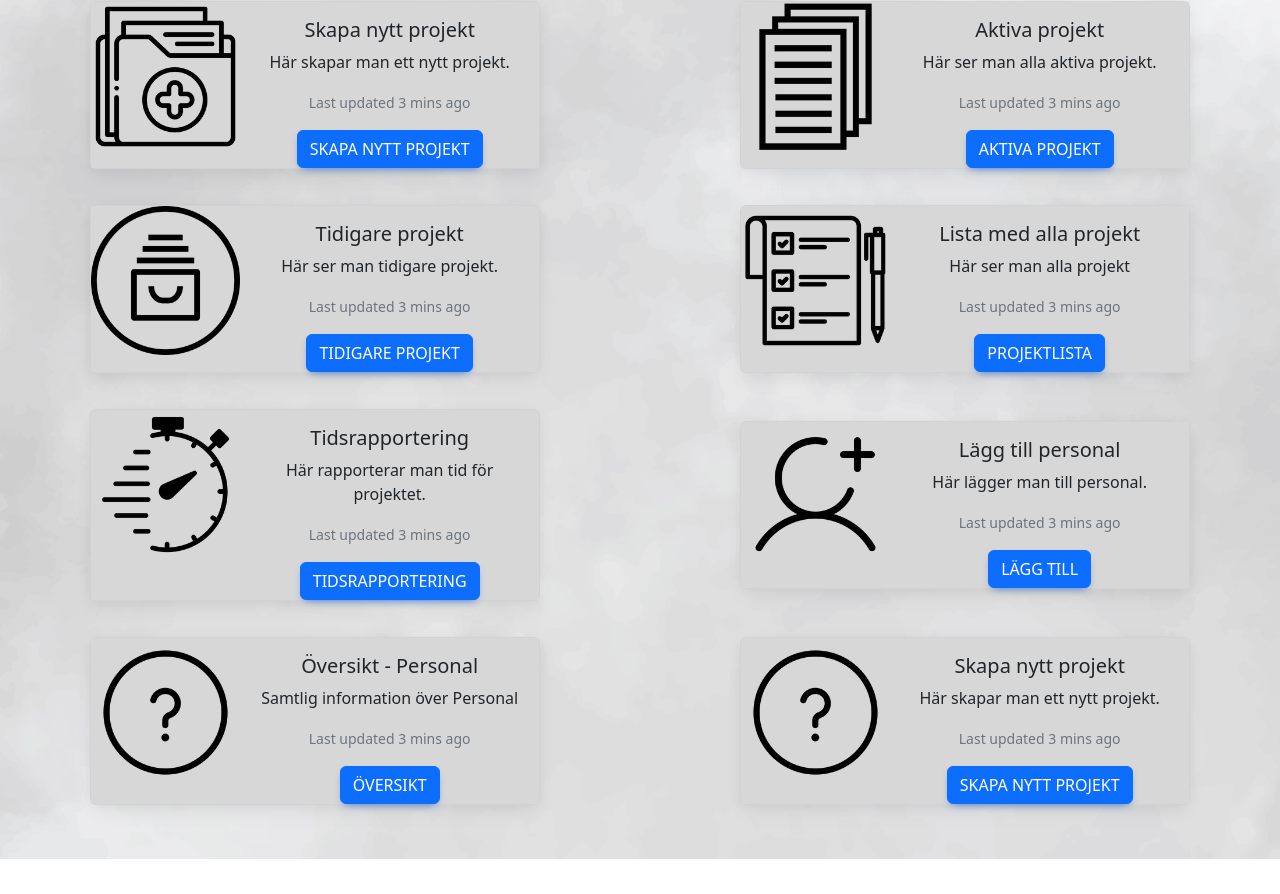
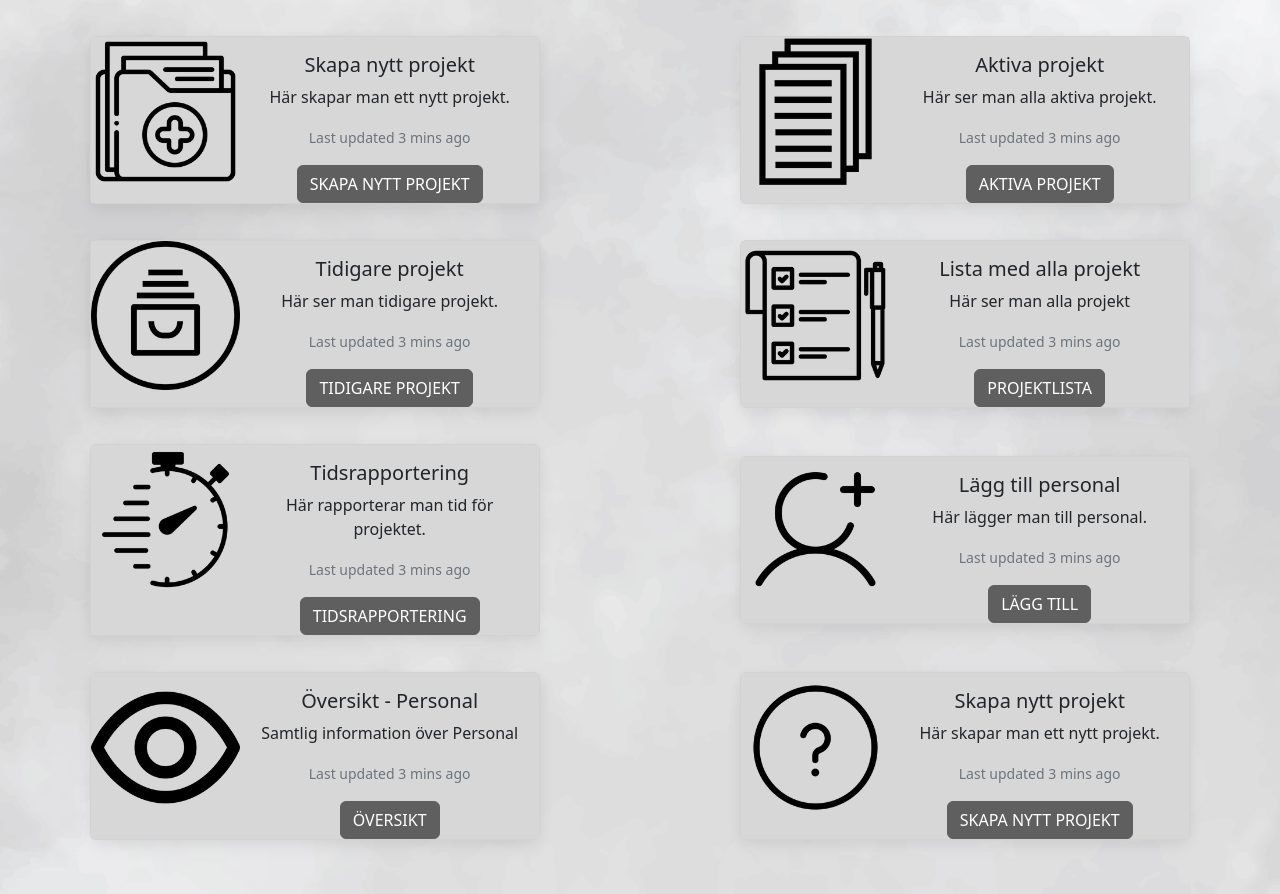
Before and after one commit to peembee/Panda, a React (Create React App) app: page / in a window 1280 px wide. Shown: the part 214-1108 px from the top of the page. Before the commit the page ends 1073 px from the top, so only its background shows below. Built offline with nearby package versions, Linux system fonts and the light colour scheme.

Commit message:
fixed the colors on the buttons, just temporary, and added a icon on the 7th card.

```diff
--- a/src/Css/style.css
+++ b/src/Css/style.css
@@ -8,7 +8,7 @@
 }
 
 .body {
-  padding-top: 15px;
+  padding-top: 50px;
   background: linear-gradient(
     to right,
     rgb(80, 80, 80) 0%,
@@ -25,6 +25,7 @@
 }
 
 .homePage {
+  /* padding-top: 50px; */
   background-image: url(../images/bakgrundprojekt3.jpg);
   background-size: cover;
   background-repeat: no-repeat;
@@ -54,6 +55,18 @@
   width: 100%;
 }
 
+#buttoncss {
+  background-color: rgb(95, 95, 95);
+  border-color: rgb(95, 95, 95);
+  box-shadow: none;
+}
+
+#buttoncss:hover {
+  background-color: #e25656;
+  border-color: #e25656;
+  box-shadow: none;
+}
+
 @media screen and (max-width: 600px) {
   .section {
     grid-template-columns: 1fr;
--- a/src/components/Home.js
+++ b/src/components/Home.js
@@ -9,6 +9,7 @@ import file from "../images/file.png";
 import documents from "../images/documents.png";
 import addUser from "../images/addUser.png";
 import checklist from "../images/checklist.png";
+import overview from "../images/view.png";
 import todo from "../images/help.png";
 
 
@@ -44,7 +45,7 @@ export const HomeComponent = () => {
                 </div>
                 <div>
                   <Link to="/newProject">
-                    <Button>Skapa nytt projekt</Button>
+                    <Button id="buttoncss">Skapa nytt projekt</Button>
                   </Link>
                 </div>
               </div>
@@ -73,7 +74,7 @@ export const HomeComponent = () => {
                 </div>
                 <div>
                   <Link to="/activeProjects">
-                    <Button>Aktiva projekt</Button>
+                    <Button id="buttoncss">Aktiva projekt</Button>
                   </Link>
                 </div>
               </div>
@@ -98,7 +99,7 @@ export const HomeComponent = () => {
                 </div>
                 <div>
                   <Link to="/InactiveProjects">
-                    <Button>Tidigare projekt</Button>
+                    <Button id="buttoncss">Tidigare projekt</Button>
                   </Link>
                 </div>
               </div>
@@ -127,7 +128,7 @@ export const HomeComponent = () => {
                 </div>
                 <div>
                   <Link to="/projectsList">
-                    <Button>Projektlista</Button>
+                    <Button id="buttoncss">Projektlista</Button>
                   </Link>
                 </div>
               </div>
@@ -158,7 +159,7 @@ export const HomeComponent = () => {
                 </div>
                 <div>
                   <Link to="/reportTime">
-                    <Button>Tidsrapportering</Button>
+                    <Button id="buttoncss">Tidsrapportering</Button>
                   </Link>
                 </div>
               </div>
@@ -187,7 +188,7 @@ export const HomeComponent = () => {
                 </div>
                 <div>
                   <Link to="/addEmployee">
-                    <Button>Lägg till</Button>
+                    <Button id="buttoncss">Lägg till</Button>
                   </Link>
                 </div>
               </div>
@@ -198,7 +199,7 @@ export const HomeComponent = () => {
           <div className="card mb-3" style={{ maxWidth: "450px" }}>
             <div className="row g-0 homePageCardColor">
               <div className="col-md-4">
-                <img src={todo} className="img-fluid rounded-start" alt="..." />
+                <img src={overview} className="img-fluid rounded-start" alt="..." />
               </div>
               <div className="col-md-8">
                 <div className="card-body">
@@ -212,7 +213,7 @@ export const HomeComponent = () => {
                 </div>
                 <div>
                   <Link to="/displayEmployees">
-                    <Button>Översikt</Button>
+                    <Button id="buttoncss">Översikt</Button>
                   </Link>
                 </div>
               </div>
@@ -237,7 +238,7 @@ export const HomeComponent = () => {
                 </div>
                 <div>
                   <Link to="/newProject">
-                    <Button>Skapa nytt projekt</Button>
+                    <Button id="buttoncss">Skapa nytt projekt</Button>
                   </Link>
                 </div>
               </div>
```
Also changed, not shown: src/images/view.png (added).
